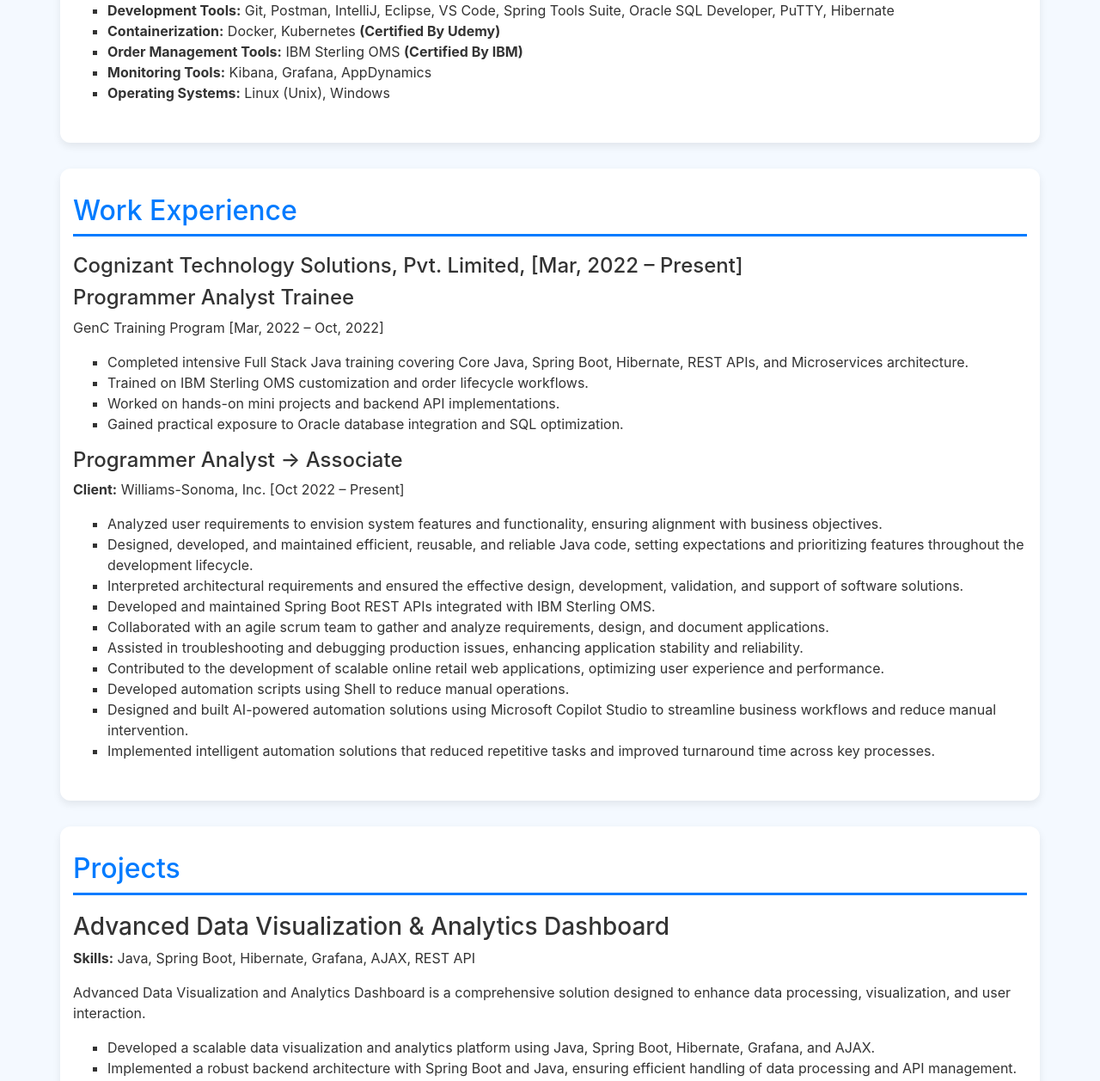
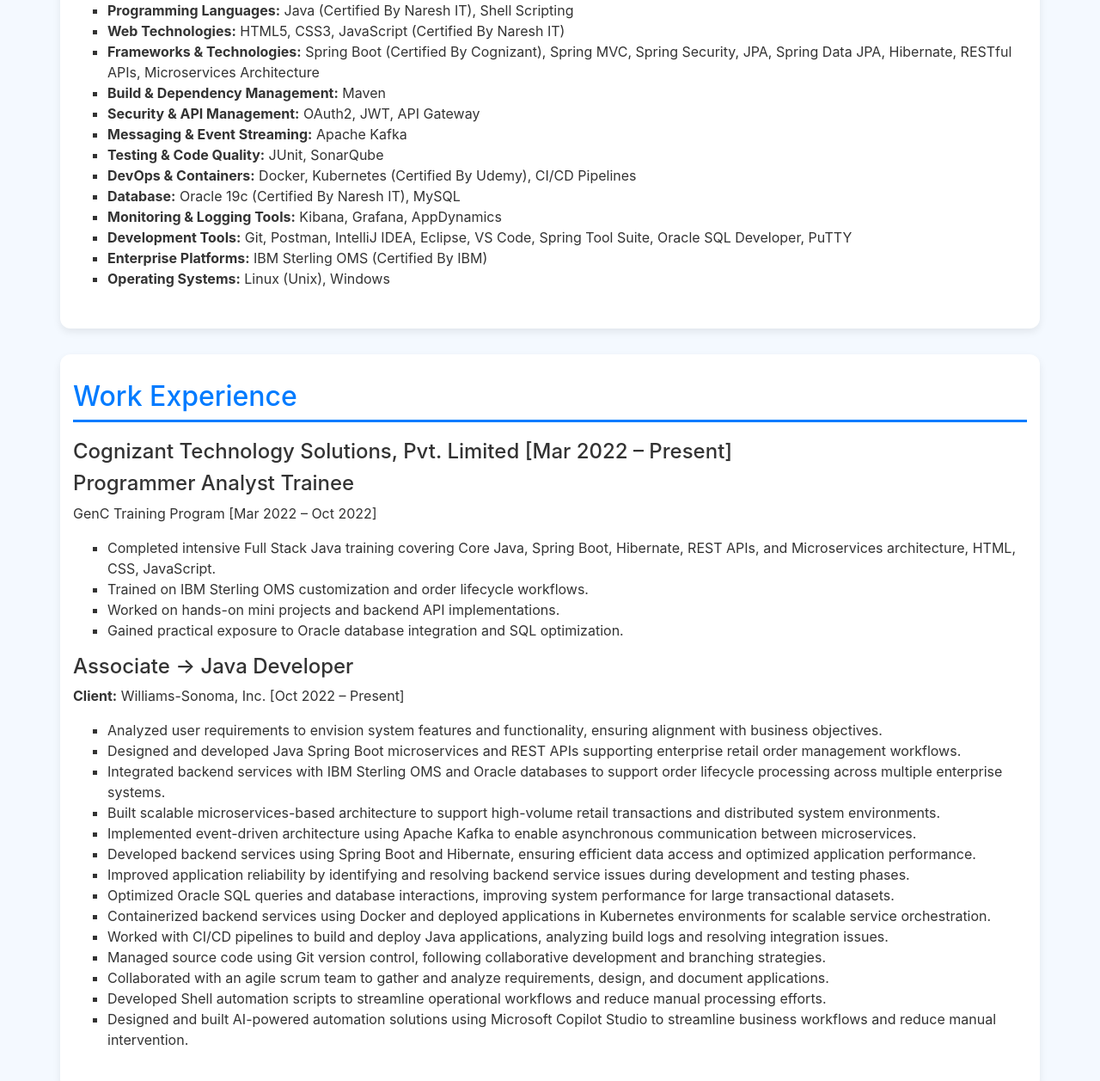
Before and after one commit to jpradhan105/portfolio, a plain HTML site: page index.html in a window 1280 px wide. Shown: the part 758-2015 px from the top of the page at 86% size. Drawn offline with nearby package versions, Linux system fonts and the light colour scheme.

Commit message:
Update index.html

```diff
--- a/index.html
+++ b/index.html
@@ -4,68 +4,79 @@
 <meta charset="UTF-8">
 <meta name="viewport" content="width=device-width, initial-scale=1.0">
 <title>Jiban Nath Pradhan | Portfolio</title>
+
 <link rel="stylesheet" href="https://maxcdn.bootstrapcdn.com/bootstrap/4.5.2/css/bootstrap.min.css">
+
 <style>
-        body {
-            background-color: #f4f9ff;
-            color: #333;
+body{
+background:#f4f9ff;
+color:#333;
 }
-        .navbar {
-            background-color: #007bff !important;
+
+.navbar{
+background:#007bff!important;
 }
-        .navbar-brand, .nav-link {
-            color: #ffffff !important;
+
+.navbar-brand,.nav-link{
+color:#fff!important;
 }
-        .nav-link:hover {
-            color: #ffcc00 !important;
+
+.nav-link:hover{
+color:#ffcc00!important;
 }
-        section {
-            background: #ffffff;
-            padding: 30px;
-            border-radius: 12px;
-            box-shadow: 0px 4px 10px rgba(0, 0, 0, 0.08);
-            margin-bottom: 30px;
+
+section{
+background:#fff;
+padding:30px;
+border-radius:12px;
+box-shadow:0 4px 10px rgba(0,0,0,0.08);
+margin-bottom:30px;
 }
-        h2 {
-            color: #007bff;
-            border-bottom: 3px solid #007bff;
-            padding-bottom: 8px;
-            margin-bottom: 20px;
+
+h2{
+color:#007bff;
+border-bottom:3px solid #007bff;
+padding-bottom:8px;
+margin-bottom:20px;
 }
-        ul {
-            list-style-type: square;
+
+.hero{
+text-align:center;
+padding:60px 20px;
 }
-        .hero {
-            text-align: center;
-            padding: 60px 20px;
+
+.hero h1{
+font-size:32px;
+font-weight:bold;
 }
-        .hero h1 {
-            font-size: 32px;
-            font-weight: bold;
+
+ul{
+list-style-type:square;
 }
-        .hero p {
-            font-size: 18px;
-            color: #555;
+
+a{
+color:#007bff;
 }
-        a {
-            color: #007bff;
-            text-decoration: none;
-        }
-        a:hover {
-            color: #0056b3;
-            text-decoration: underline;
+
+a:hover{
+text-decoration:underline;
 }
 </style>
+
 </head>
+
 <body>
 
 <nav class="navbar navbar-expand-lg navbar-dark">
 <a class="navbar-brand" href="#">Jiban Nath Pradhan</a>
+
 <button class="navbar-toggler" type="button" data-toggle="collapse" data-target="#navbarNav">
 <span class="navbar-toggler-icon"></span>
 </button>
+
 <div class="collapse navbar-collapse" id="navbarNav">
 <ul class="navbar-nav ml-auto">
+
 <li class="nav-item"><a class="nav-link" href="#about">About</a></li>
 <li class="nav-item"><a class="nav-link" href="#skills">Skills</a></li>
 <li class="nav-item"><a class="nav-link" href="#experience">Experience</a></li>
@@ -73,134 +84,249 @@
 <li class="nav-item"><a class="nav-link" href="#awards">Awards</a></li>
 <li class="nav-item"><a class="nav-link" href="#education">Education</a></li>
 <li class="nav-item"><a class="nav-link" href="#contact">Contact</a></li>
+
 </ul>
 </div>
 </nav>
 
+
 <section class="hero">
-    <h1>Associate at Cognizant | 4 YOE | Java Backend Developer | Spring Boot | Hibernate | IBM Sterling OMS | AI (Copilot & n8n) Automation | Agentic AI</h1>
+<h1>Java Backend Developer | 4 Years Experience | Spring Boot | Microservices | Kafka | Docker | Kubernetes | IBM Sterling OMS</h1>
 </section>
 
+
 <section id="about" class="container">
+
 <h2>About Me</h2>
+
 <ul>
-		<li>Java Backend Developer with <b>4 years of experience</b> in designing and developing enterprise applications using Spring Boot, REST APIs, and Oracle databases. Experienced in IBM Sterling OMS customization, microservices architecture, and backend system integrations.</li>
-		<li>Currently working at <b>Cognizant</b> as an <b>Associate</b>.</li>
+
+<li>Java Developer with 4 years of experience designing and developing scalable enterprise applications using Java, Spring Boot, Hibernate, and RESTful APIs.</li>
+
+<li>Experienced in building microservices-based architectures, integrating backend services with IBM Sterling OMS, and optimizing Oracle database performance.</li>
+
+<li>Hands-on experience with Apache Kafka for event-driven systems, Docker containerization, Kubernetes deployments, and CI/CD pipelines for automated application delivery.</li>
+
+<li>Skilled in developing high-performance backend services and collaborating in Agile environments to deliver reliable and scalable software solutions.</li>
+
 </ul>
+
 </section>
 
+
 <section id="skills" class="container">
+
 <h2>Technical Skills</h2>
+
 <ul>
-		<li><strong>AI Automation Tools:</strong> Microsoft Copilot Studio, n8n Automation</li>
-        <li><strong>Programming Languages:</strong> Java <b>(Certified By Naresh IT)</b>, Shell Scripting</li>
-        <li><strong>Web Technologies:</strong> HTML5, CSS3, Java Script <b>(Certified By Naresh IT)</b></li>
-		<li><strong>Database:</strong> Oracle 19c <b>(Certified By Naresh IT)</b>, MySQL</li>
-		<li><strong>Frameworks:</strong> Spring Boot & Spring MVC <b>(Certified By Cognizant)</b>, Hibernate</li>
-		<li><strong>Development Tools:</strong> Git, Postman, IntelliJ, Eclipse, VS Code, Spring Tools Suite, Oracle SQL Developer, PuTTY, Hibernate</li>
-        <li><strong>Containerization:</strong> Docker, Kubernetes <b>(Certified By Udemy)</b></li>
-        <li><strong>Order Management Tools:</strong> IBM Sterling OMS <b>(Certified By IBM)</b></li>
-        <li><strong>Monitoring Tools:</strong> Kibana, Grafana, AppDynamics</li>
+
+<li><strong>Programming Languages:</strong> Java (Certified By Naresh IT), Shell Scripting</li>
+
+<li><strong>Web Technologies:</strong> HTML5, CSS3, JavaScript (Certified By Naresh IT)</li>
+
+<li><strong>Frameworks & Technologies:</strong> Spring Boot (Certified By Cognizant), Spring MVC, Spring Security, JPA, Spring Data JPA, Hibernate, RESTful APIs, Microservices Architecture</li>
+
+<li><strong>Build & Dependency Management:</strong> Maven</li>
+
+<li><strong>Security & API Management:</strong> OAuth2, JWT, API Gateway</li>
+
+<li><strong>Messaging & Event Streaming:</strong> Apache Kafka</li>
+
+<li><strong>Testing & Code Quality:</strong> JUnit, SonarQube</li>
+
+<li><strong>DevOps & Containers:</strong> Docker, Kubernetes (Certified By Udemy), CI/CD Pipelines</li>
+
+<li><strong>Database:</strong> Oracle 19c (Certified By Naresh IT), MySQL</li>
+
+<li><strong>Monitoring & Logging Tools:</strong> Kibana, Grafana, AppDynamics</li>
+
+<li><strong>Development Tools:</strong> Git, Postman, IntelliJ IDEA, Eclipse, VS Code, Spring Tool Suite, Oracle SQL Developer, PuTTY</li>
+
+<li><strong>Enterprise Platforms:</strong> IBM Sterling OMS (Certified By IBM)</li>
+
 <li><strong>Operating Systems:</strong> Linux (Unix), Windows</li>
+
 </ul>
+
 </section>
 
+
 <section id="experience" class="container">
+
 <h2>Work Experience</h2>
 
-    <h4>Cognizant Technology Solutions, Pvt. Limited, [Mar, 2022 – Present]</h4>
+<h4>Cognizant Technology Solutions, Pvt. Limited [Mar 2022 – Present]</h4>
+
 
 <h4>Programmer Analyst Trainee</h4>
-    <p>GenC Training Program [Mar, 2022 – Oct, 2022]</p>
+
+<p>GenC Training Program [Mar 2022 – Oct 2022]</p>
+
 <ul>
-        <li>Completed intensive Full Stack Java training covering Core Java, Spring Boot, Hibernate, REST APIs, and Microservices architecture.</li>
+
+<li>Completed intensive Full Stack Java training covering Core Java, Spring Boot, Hibernate, REST APIs, and Microservices architecture, HTML, CSS, JavaScript.</li>
+
 <li>Trained on IBM Sterling OMS customization and order lifecycle workflows.</li>
+
 <li>Worked on hands-on mini projects and backend API implementations.</li>
+
 <li>Gained practical exposure to Oracle database integration and SQL optimization.</li>
+
 </ul>
 
-	<h4>Programmer Analyst → Associate</h4>
+
+<h4>Associate → Java Developer</h4>
+
 <p><strong>Client:</strong> Williams-Sonoma, Inc. [Oct 2022 – Present]</p>
 
 <ul>
+
 <li>Analyzed user requirements to envision system features and functionality, ensuring alignment with business objectives.</li>
-        <li>Designed, developed, and maintained efficient, reusable, and reliable Java code, setting expectations and prioritizing features throughout the development lifecycle.</li>
-        <li>Interpreted architectural requirements and ensured the effective design, development, validation, and support of software solutions.</li>
-        <li>Developed and maintained Spring Boot REST APIs integrated with IBM Sterling OMS.</li>
+
+<li>Designed and developed Java Spring Boot microservices and REST APIs supporting enterprise retail order management workflows.</li>
+
+<li>Integrated backend services with IBM Sterling OMS and Oracle databases to support order lifecycle processing across multiple enterprise systems.</li>
+
+<li>Built scalable microservices-based architecture to support high-volume retail transactions and distributed system environments.</li>
+
+<li>Implemented event-driven architecture using Apache Kafka to enable asynchronous communication between microservices.</li>
+
+<li>Developed backend services using Spring Boot and Hibernate, ensuring efficient data access and optimized application performance.</li>
+
+<li>Improved application reliability by identifying and resolving backend service issues during development and testing phases.</li>
+
+<li>Optimized Oracle SQL queries and database interactions, improving system performance for large transactional datasets.</li>
+
+<li>Containerized backend services using Docker and deployed applications in Kubernetes environments for scalable service orchestration.</li>
+
+<li>Worked with CI/CD pipelines to build and deploy Java applications, analyzing build logs and resolving integration issues.</li>
+
+<li>Managed source code using Git version control, following collaborative development and branching strategies.</li>
+
 <li>Collaborated with an agile scrum team to gather and analyze requirements, design, and document applications.</li>
-        <li>Assisted in troubleshooting and debugging production issues, enhancing application stability and reliability.</li>
-        <li>Contributed to the development of scalable online retail web applications, optimizing user experience and performance.</li>
-        <li>Developed automation scripts using Shell to reduce manual operations.</li>
+
+<li>Developed Shell automation scripts to streamline operational workflows and reduce manual processing efforts.</li>
+
 <li>Designed and built AI-powered automation solutions using Microsoft Copilot Studio to streamline business workflows and reduce manual intervention.</li>
-        <li>Implemented intelligent automation solutions that reduced repetitive tasks and improved turnaround time across key processes.</li>
+
 </ul>
+
 </section>
 
+
 <section id="projects" class="container">
+
 <h2>Projects</h2>
 
-    <h3>Advanced Data Visualization & Analytics Dashboard</h3>
+
+<h3>Advanced Data Visualization and Analytics Dashboard</h3>
+
 <p><strong>Skills:</strong> Java, Spring Boot, Hibernate, Grafana, AJAX, REST API</p>
+
 <p>Advanced Data Visualization and Analytics Dashboard is a comprehensive solution designed to enhance data processing, visualization, and user interaction.</p>
+
 <ul>
+
 <li>Developed a scalable data visualization and analytics platform using Java, Spring Boot, Hibernate, Grafana, and AJAX.</li>
+
 <li>Implemented a robust backend architecture with Spring Boot and Java, ensuring efficient handling of data processing and API management.</li>
+
 <li>Utilized Hibernate for ORM to facilitate seamless interactions with the database, optimizing data retrieval and storage.</li>
+
 <li>Created interactive dashboards using Grafana, enabling real-time monitoring of key metrics and trends, thus aiding in data-driven decision-making.</li>
+
 <li>Enhanced user experience with AJAX, providing real-time updates and asynchronous data loading without full page reloads.</li>
+
 </ul>
 
+
 <h3>TruYum Online Retail Web Application</h3>
-    <p><strong>Skills:</strong> HTML, CSS, Java Script, Java, Spring Boot, Hibernate, REST API, MySQL</p>
+
+<p><strong>Skills:</strong> HTML, CSS, JavaScript, Java, Spring Boot, Hibernate, REST API, MySQL</p>
+
 <p>TruYum is an Indian online food ordering and delivery platform.</p>
+
 <ul>
+
 <li>Developed a scalable online retail web application using Spring Boot, Hibernate, HTML, CSS, JavaScript, and REST API.</li>
+
 <li>Implemented MVC architecture to manage data flow between the user interface and the database.</li>
+
 <li>Utilized Hibernate for ORM to interact with MySQL, improving database interaction efficiency.</li>
+
 <li>Enhanced the user interface using HTML, CSS, and JavaScript, resulting in a responsive and attractive design.</li>
+
 </ul>
+
 </section>
 
+
 <section id="awards" class="container">
-    <h2>Honors & Awards</h2>
+
+<h2>Achievements & Awards</h2>
+
 
 <h5>Bluebolt Trailblazer – Top Ideator (2025)</h5>
+
 <ul>
 <li>Recognized under Cognizant’s Bluebolt Grassroots Innovation Program for designing and presenting high-impact MVP solutions during enterprise hackathon initiatives.</li>
 </ul>
 
-    <h5>Bluebolt Top Innovator Award – VP Recognition </h5>
+
+<h5>Bluebolt Top Innovator Award – VP Recognition</h5>
+
 <p>Retail Townhall Excellence Award – Cognizant [Oct, 2025]</p>
+
 <ul>
 <li>Awarded at Cognizant Retail Townhall by VP for exceptional performance and contribution to enterprise retail order management solutions.</li>
 </ul>
 
+
 <h5>Excellence in Automation – SBU Recognition</h5>
+
 <p>Issued by SBU Head [Apr 2025]</p>
+
 <ul>
 <li>Recognized by SBU Head for creating multiple automation tools and scripts that optimized recurring processes, reduced turnaround time, and significantly boosted overall team productivity.</li>
 </ul>
 
+
 <h5>Excellence in Automation – BU Recognition</h5>
+
 <p>Issued by BU Director & Project Manager [Aug, 2024]</p>
+
 <ul>
 <li>Awarded by BU Director and Project Manager for developing impactful automation solutions that streamlined operations, improved team efficiency, and eliminated repetitive manual efforts across key workflows.</li>
 </ul>
+
 </section>
 
+
 <section id="education" class="container">
+
 <h2>Education</h2>
+
 <p><strong>Bachelor of Technology (B.Tech)</strong> – CGPA: 8.37</p>
-    <p>Parala Maharaja Govt. Engineering College, Odisha (2016 – 2020)</p>
+
+<p>Parala Maharaja Govt. Engineering College, Odisha [2016 – 2020]</p>
+
 </section>
 
+
 <section id="contact" class="container">
+
 <h2>Contact</h2>
+
 <p>Email: <a href="mailto:pradhan.jibannath@gmail.com">pradhan.jibannath@gmail.com</a></p>
+
 <p>Phone: +91 8895574969</p>
+
 <p>GitHub: <a href="https://github.com/jpradhan105" target="_blank">github.com/jpradhan105</a></p>
+
 <p>LinkedIn: <a href="https://www.linkedin.com/in/jiban-nath-pradhan" target="_blank">linkedin.com/in/jiban-nath-pradhan</a></p>
+
 </section>
+
 
 <script src="https://code.jquery.com/jquery-3.5.1.slim.min.js"></script>
 <script src="https://cdn.jsdelivr.net/npm/@popperjs/core@2.5.3/dist/umd/popper.min.js"></script>
```
Lines whose indentation alone changed are shown as unchanged.
